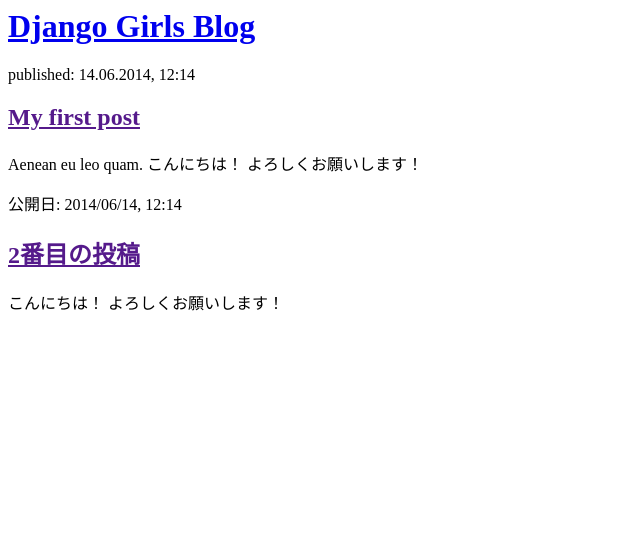
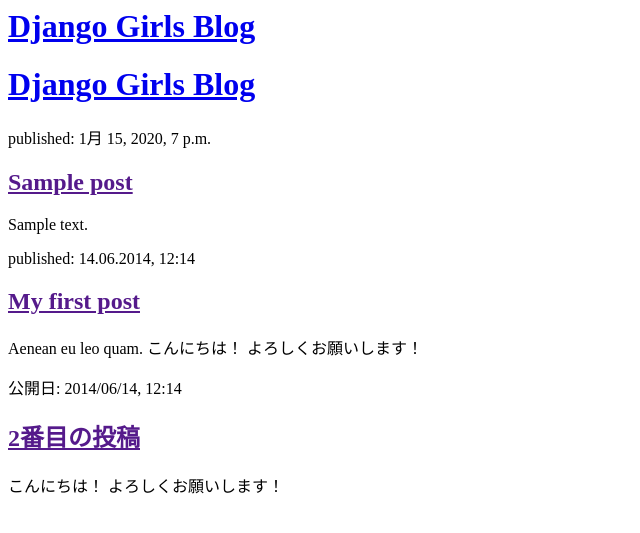
Before and after one commit to YOSIJUKI/my-first-blog, a Django app: page / in a window 1280 px wide. Shown: the top 533 px of the page, without its empty margins (0-640 px from the left). Run offline with Django 3.2, Linux system fonts and the light colour scheme; tables that the repository leaves empty hold one stand-in row (values such as "Sample post").

Commit message:
I added database content to post_html

```diff
--- a/blog/templates/blog/post_list.html
+++ b/blog/templates/blog/post_list.html
@@ -6,6 +6,18 @@
         <div>
             <h1><a href="/">Django Girls Blog</a></h1>
         </div>
+
+        <div>
+            <h1><a href="/">Django Girls Blog</a></h1>
+        </div>
+
+        {% for post in posts %}
+            <div>
+                <p>published: {{ post.published_date }}</p>
+                <h2><a href="">{{ post.title }}</a></h2>
+                <p>{{ post.text|linebreaksbr }}</p>
+            </div>
+        {% endfor %}
 
         <div>
             <p>published: 14.06.2014, 12:14</p>
--- a/blog/views.py
+++ b/blog/views.py
@@ -1,5 +1,8 @@
+
 from django.shortcuts import render
-
+from django.utils import timezone
+from .models import Post
 
 def post_list(request):
-    return render(request, 'blog/post_list.html', {})
+    posts = Post.objects.filter(published_date__lte=timezone.now()).order_by('published_date')
+    return render(request, 'blog/post_list.html', {'posts': posts})
--- a/mysite/urls.py
+++ b/mysite/urls.py
@@ -1,18 +1,3 @@
-"""mysite URL Configuration
-
-The `urlpatterns` list routes URLs to views. For more information please see:
-    https://docs.djangoproject.com/en/3.2/topics/http/urls/
-Examples:
-Function views
-    1. Add an import:  from my_app import views
-    2. Add a URL to urlpatterns:  path('', views.home, name='home')
-Class-based views
-    1. Add an import:  from other_app.views import Home
-    2. Add a URL to urlpatterns:  path('', Home.as_view(), name='home')
-Including another URLconf
-    1. Import the include() function: from django.urls import include, path
-    2. Add a URL to urlpatterns:  path('blog/', include('blog.urls'))
-"""
 from django.contrib import admin
 from django.urls import path, include
 
```
